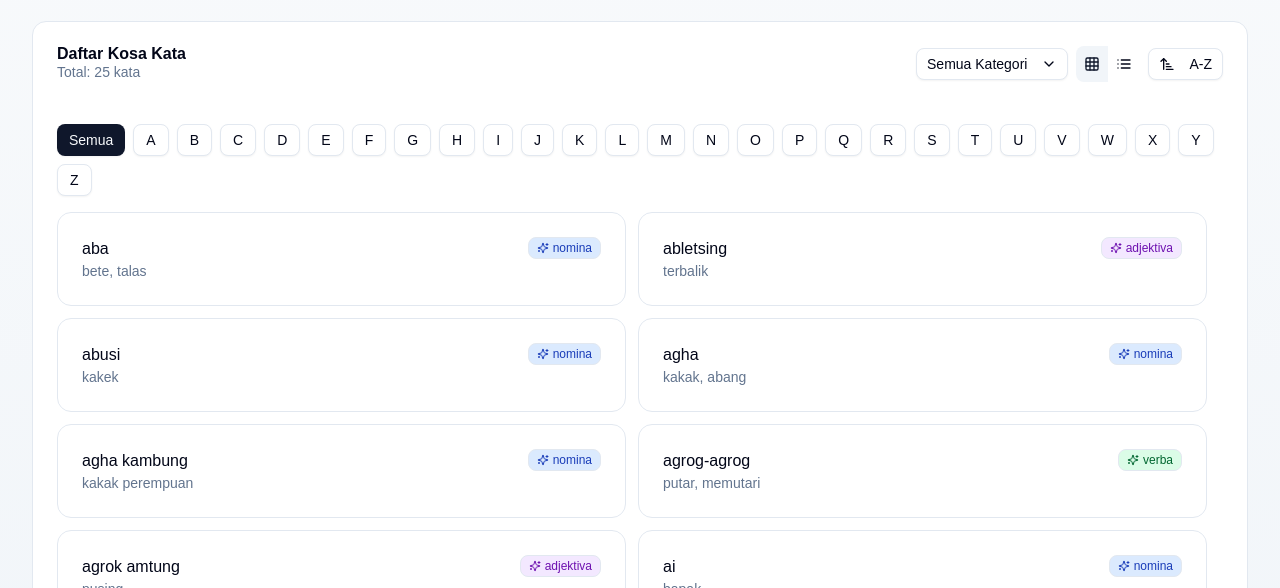
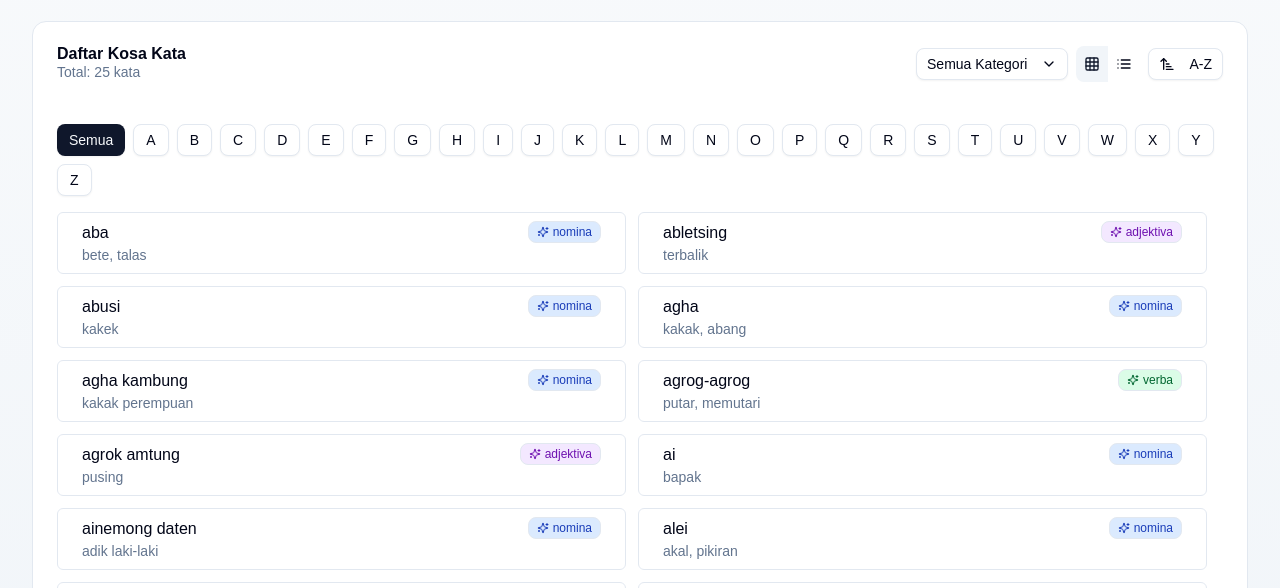
Before and after one commit to papuaopensource/kamus-bahasa-moy-website, an Astro site: page /kosa-kata in a window 1280 px wide. Shown: the part 200-788 px from the top of the page. Built offline with nearby package versions, Linux system fonts and the light colour scheme; Astro itself is replaced by a stand-in of ours.

Commit message:
style: update card component with rounded corners and padding for improved aesthetics

```diff
--- a/src/components/KosaKata.tsx
+++ b/src/components/KosaKata.tsx
@@ -278,7 +278,7 @@ export default function KosaKataPage() {
                           }}
                         >
                           <DialogTrigger asChild>
-                            <Card className="shadow-none cursor-pointer hover:bg-muted/50 transition-colors">
+                            <Card className="rounded-sm shadow-none py-2 cursor-pointer hover:bg-muted/50 transition-colors">
                               <CardContent>
                                 <div className="flex justify-between items-start">
                                   <div>
```
